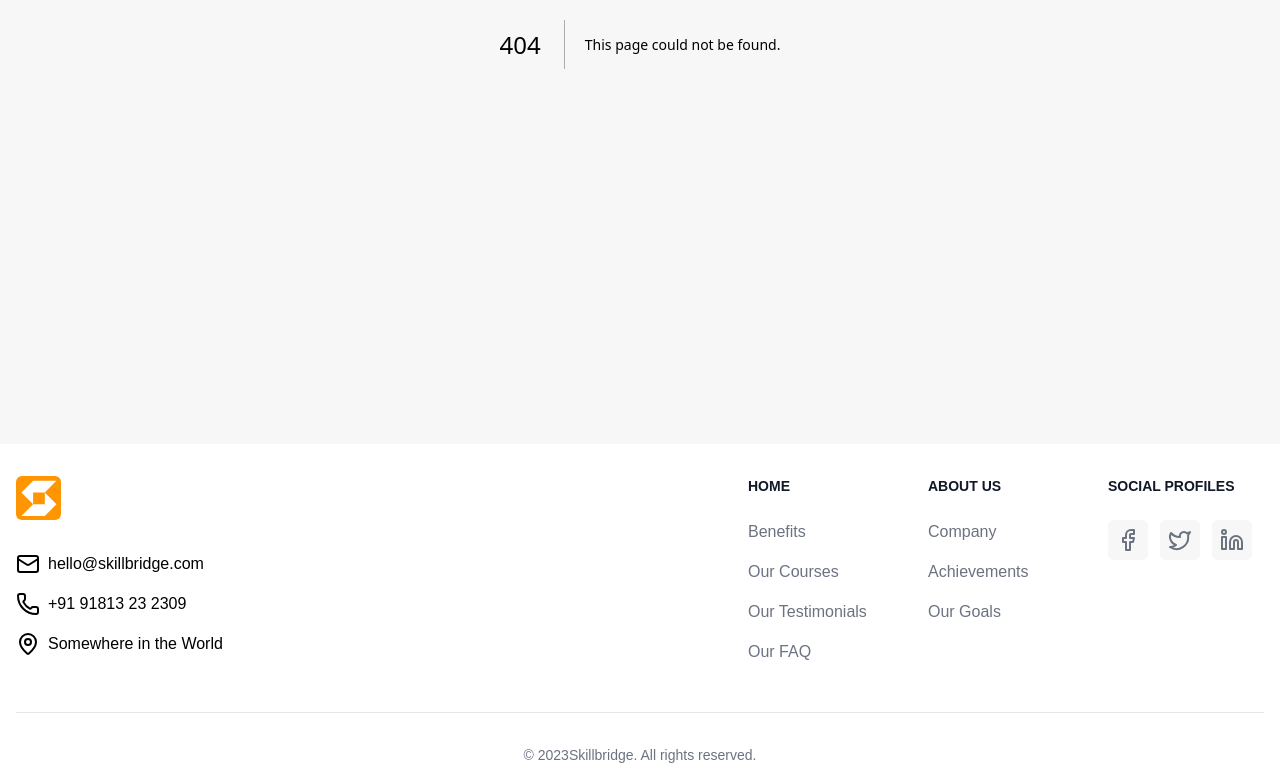
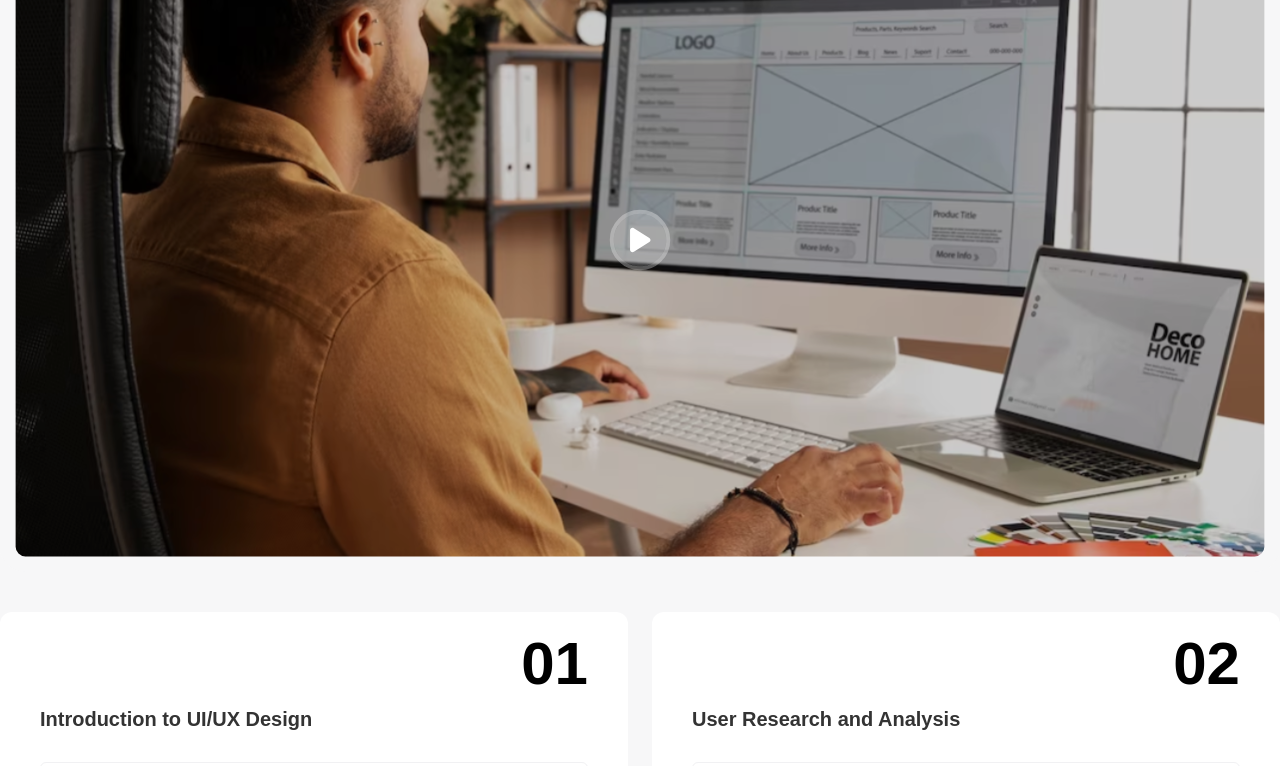
Before and after one commit to abdulrehmankz1/skill-bridge, a Next.js app: page /course-details in a window 1280 px wide. Before the commit this address had no page. Shown: the part 500-1266 px from the top of the page. Built offline with nearby package versions, Linux system fonts and the light colour scheme.

Commit message:
Added Link component to Button in CourseDetails component

```diff
--- /dev/null
+++ b/app/course-details/components/ChapterCard.tsx
@@ -0,0 +1,30 @@
+import React from "react";
+import LessonCard from "./LessonCard";
+
+interface Lesson {
+  title: string;
+  lessonNumber: string;
+  duration: string;
+  highlight?: boolean;
+}
+
+interface ChapterCardProps {
+  chapterNumber: string;
+  chapterTitle: string;
+  lessons: Lesson[];
+}
+
+const ChapterCard = ({ chapterNumber, chapterTitle, lessons }: ChapterCardProps) => {
+  return (
+    <div className="bg-absolute-white rounded-xl p-10 mb-5">
+      <h1 className="grey-15 font-bold leading-[40%] text-end">{chapterNumber}</h1>
+      <h6 className="text-grey-20 font-semibold my-7">{chapterTitle}</h6>
+
+      {lessons.map((lesson) => (
+        <LessonCard key={lesson.lessonNumber} {...lesson} />
+      ))}
+    </div>
+  );
+};
+
+export default ChapterCard;
--- /dev/null
+++ b/app/course-details/components/LessonCard.tsx
@@ -0,0 +1,39 @@
+import React from "react";
+import { Clock3 } from "lucide-react";
+
+interface LessonCardProps {
+  title: string;
+  lessonNumber: string;
+  duration: string;
+  highlight?: boolean; // Optional highlight for current lesson
+}
+
+const LessonCard = ({ title, lessonNumber, duration, highlight }: LessonCardProps) => {
+  return (
+    <div
+      className={`px-6 py-5 border border-white-95 rounded-md mb-4 ${
+        highlight ? "ring-2 ring-orange-80" : ""
+      }`}
+    >
+      <div className="flex items-center justify-between gap-4">
+        {/* Left Side: Title and Lesson */}
+        <div className="items-center gap-4">
+          <div className="text-grey-20 text-base font-medium">{title}</div>
+          <div className="text-grey-35 text-sm">Lesson {lessonNumber}</div>
+        </div>
+
+        {/* Right Side: Duration (Prevent Line Break) */}
+        <div
+          className={`flex items-center text-grey-30 p-2.5 ${
+            highlight ? "bg-orange-90" : "bg-white-97"
+          } rounded-md whitespace-nowrap`}
+        >
+          <Clock3 className="mr-2 shrink-0" />
+          <span className="shrink-0">{duration}</span>
+        </div>
+      </div>
+    </div>
+  );
+};
+
+export default LessonCard;
--- /dev/null
+++ b/app/course-details/page.tsx
@@ -0,0 +1,142 @@
+import React from "react";
+import HeroHeading from "../components/ui/HeroHeading";
+import Image from "next/image";
+import ChapterCard from "./components/ChapterCard";
+
+const chapters = [
+  {
+    chapterNumber: "01",
+    chapterTitle: "Introduction to UI/UX Design",
+    lessons: [
+      {
+        title: "Understanding UI/UX Design Principles",
+        lessonNumber: "01",
+        duration: "45 Minutes",
+      },
+      {
+        title: "Importance of User-Centered Design",
+        lessonNumber: "02",
+        duration: "1 Hour",
+        highlight: true,
+      },
+      {
+        title: "The Role of UI/UX Design in Product Development",
+        lessonNumber: "03",
+        duration: "45 Minutes",
+      },
+    ],
+  },
+  {
+    chapterNumber: "02",
+    chapterTitle: "User Research and Analysis",
+    lessons: [
+      {
+        title: "Conducting User Research and Interviews",
+        lessonNumber: "01",
+        duration: "1 Hour",
+      },
+      {
+        title: "Analyzing User Needs and Behavior",
+        lessonNumber: "02",
+        duration: "1 Hour",
+      },
+      {
+        title: "Creating User Personas and Scenarios",
+        lessonNumber: "03",
+        duration: "45 Minutes",
+      },
+    ],
+  },
+  {
+    chapterNumber: "03",
+    chapterTitle: "Wireframing & Prototyping",
+    lessons: [
+      {
+        title: "Introduction to Wireframing Tools and Techniques",
+        lessonNumber: "01",
+        duration: "1 Hour",
+      },
+      {
+        title: "Creating Low-Fidelity Wireframes",
+        lessonNumber: "02",
+        duration: "1 Hour",
+      },
+      {
+        title: "Prototyping and Interactive Mockups",
+        lessonNumber: "03",
+        duration: "1 Hour",
+      },
+    ],
+  },
+  {
+    chapterNumber: "04",
+    chapterTitle: "Visual Design Principles",
+    lessons: [
+      {
+        title: "Color Theory and Typography in UI Design",
+        lessonNumber: "01",
+        duration: "1 Hour",
+      },
+      {
+        title: "Visual Hierarchy and Layout Design",
+        lessonNumber: "02",
+        duration: "1 Hour",
+      },
+      {
+        title: "Creating a Strong Brand Identity",
+        lessonNumber: "03",
+        duration: "45 Minutes",
+      },
+    ],
+  },
+  {
+    chapterNumber: "05",
+    chapterTitle: "Usability Testing and Iteration",
+    lessons: [
+      {
+        title: "Usability Testing Methods and Techniques",
+        lessonNumber: "01",
+        duration: "1 Hour",
+      },
+      {
+        title: "Analyzing Usability Test Results",
+        lessonNumber: "02",
+        duration: "45 Minutes",
+      },
+      {
+        title: "Iterating and Improving UX Designs",
+        lessonNumber: "03",
+        duration: "45 Minutes",
+      },
+    ],
+  },
+];
+
+const Page = () => {
+  return (
+    <div className="container mx-auto pb-28">
+      {/* Hero Section */}
+      <HeroHeading
+        heading="UI/UX Design Course"
+        paragraph="Welcome to our UI/UX Design course! This comprehensive program will equip you with the knowledge and skills to create exceptional user interfaces (UI) and enhance user experiences (UX)."
+      />
+      <Image
+        src="/assets/images/course-video.svg"
+        alt="course-image"
+        width={100}
+        height={100}
+        draggable="false"
+        className="w-full"
+      />
+
+      {/* Chapter Cards in Grid Layout */}
+      <div className="grid grid-cols-1 md:grid-cols-2 gap-6 mt-10">
+        {chapters.map((chapter) => (
+          <ChapterCard key={chapter.chapterNumber} {...chapter} />
+        ))}
+      </div>
+    </div>
+  );
+};
+
+export default Page;
--- a/app/courses/components/CourseDetails.tsx
+++ b/app/courses/components/CourseDetails.tsx
@@ -1,6 +1,7 @@
 import { Button } from "@/app/components/ui/Button";
 import { Badge } from "@/app/components/ui/badge";
 import Image from "next/image";
+import Link from "next/link";
 import React from "react";
 
 // Course Type Definition
@@ -133,8 +134,8 @@ const CourseDetails = ({ course }: { course: Course }) => {
           <p className="text-grey-35">{course.description}</p>
         </div>
         <div className="col-span-2 flex justify-end">
-          <Button variant="secondary" className="font-medium">
-            View Course
+          <Button asChild variant="secondary" className="font-medium">
+            <Link href="/course-details"> View Course</Link>
           </Button>
         </div>
       </div>
```
Also changed, not shown: public/assets/images/course-video.svg (added).
